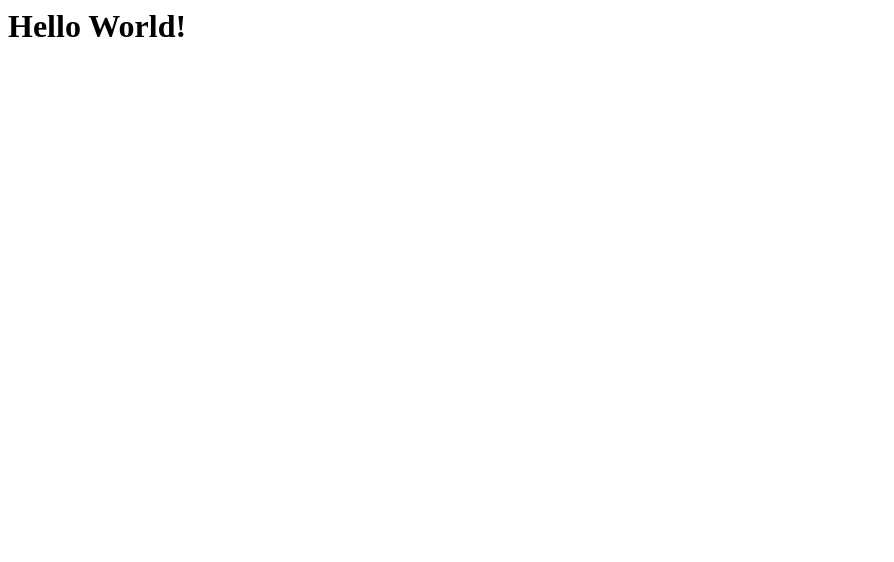
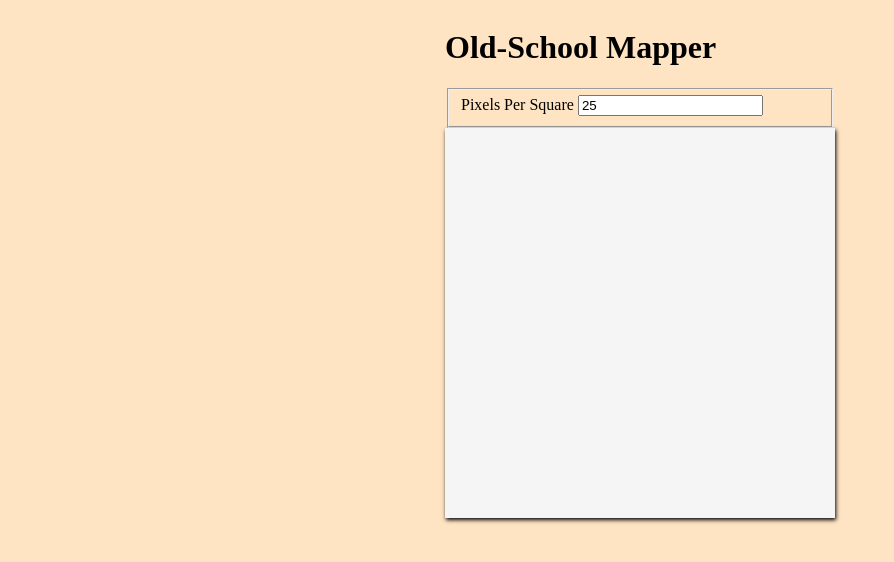
Before and after one commit to Xehlwan/OldSchoolMapper, a plain HTML site: page index.html in a window 1280 px wide. Shown: the whole page, without its empty margins (0-894 px from the left). Drawn offline with nearby package versions, Linux system fonts and the light colour scheme.

Commit message:
Add initial layout

```diff
--- /dev/null
+++ b/css/main.css
@@ -0,0 +1,35 @@
+*,
+*::before,
+*::after {
+    box-sizing: border-box;
+}
+
+body {
+    background-color: bisque;
+}
+
+.center-contents {
+    display: flex;
+    justify-content: center;
+}
+
+.column-contents {
+    display: flex;
+    flex-direction: column;
+}
+
+.left {
+    display: flex;
+    justify-content: left;
+}
+
+p.error {
+    color: red;
+    text-shadow: 2 2 2 black;
+    font-weight: bold;
+}
+
+canvas#map-canvas {
+    background-color: whitesmoke;
+    box-shadow: 1px 2px 4px black;
+}
--- a/index.html
+++ b/index.html
@@ -1 +1,26 @@
-<h1>Hello World!</h1>
+<!DOCTYPE html>
+<html>
+
+<head>
+    <link rel="stylesheet" href="css/main.css" type="text/css" media="all">
+    <script defer src="https://code.jquery.com/jquery-3.6.0.min.js"
+        integrity="sha256-/xUj+3OJU5yExlq6GSYGSHk7tPXikynS7ogEvDej/m4=" crossorigin="anonymous"></script>
+    <script defer src="js/mapper.js"></script>
+</head>
+
+<body class="center-contents">
+    <div class="column-contents">
+        <h1 class="test">Old-School Mapper</h1>
+        <fieldset>
+            <label>Pixels Per Square</label>
+            <input type="number" id="map-grid-resolution" value="25">
+        </fieldset>
+        <canvas id="map-canvas" width="400" height="400">
+            <p class="error">
+                ERROR: JavaScript is disabled, or the browser does not support the "Canvas" element.
+            </p>
+        </canvas>
+    </div>
+</body>
+
+</html>
--- /dev/null
+++ b/js/mapper.js
@@ -0,0 +1,6 @@
+$(document).ready(() => {
+    let doc = $(document);
+    let canv = $("canvas#map-canvas");
+    canv.width(canv.parent().width() - 10);
+    canv.he
+});
```
